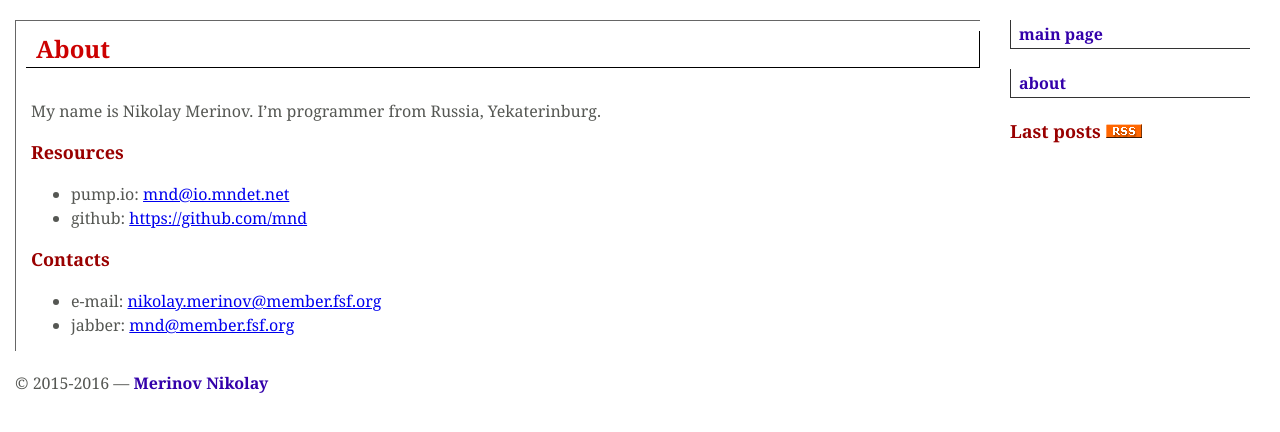
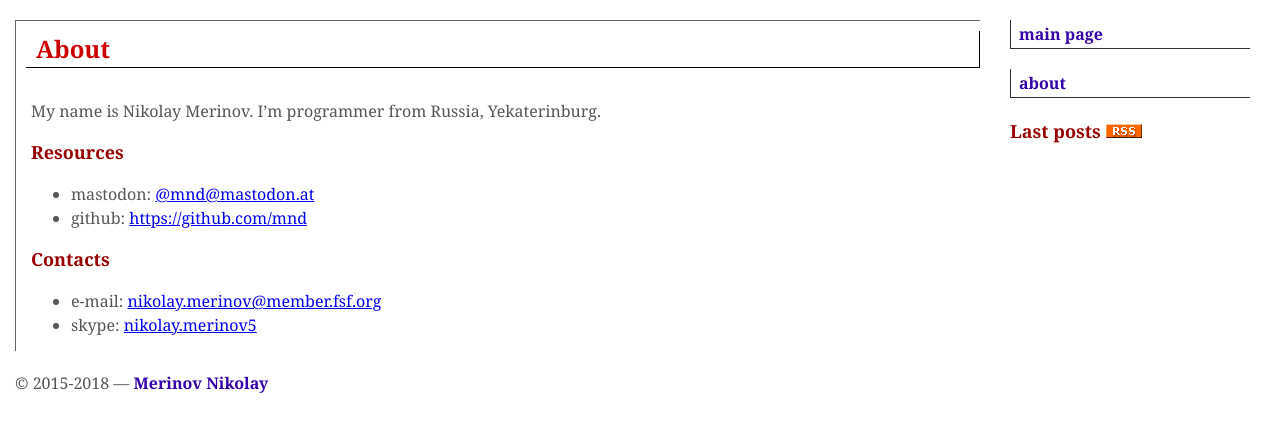
Before and after one commit to mnd/www.mndet.net, a Jekyll site: the page built from about.md, in a window 1280 px wide. Shown: the top 432 px of the page. Built offline with Jekyll 4.4.1, drawn with Linux system fonts in a browser that asks for light colours.

Commit message:
Bring old post from linkedin, add update template and about

```diff
--- a/_layouts/default.html
+++ b/_layouts/default.html
@@ -34,7 +34,7 @@
     </div>
 
     <div id="about-block">
-     &copy; 2015-2016 — <a href="mailto:nikolay.merinov@member.fsf.org">Merinov Nikolay</a>
+     &copy; 2015-2018 &mdash; <a href="mailto:nikolai.merinov@member.fsf.org">Merinov Nikolay</a>
     </div>
   </body>
 </html>
--- a/about.md
+++ b/about.md
@@ -6,10 +6,10 @@ My name is Nikolay Merinov. I'm programmer from Russia, Yekaterinburg.
 
 Resources
 ---------
-- pump.io: [mnd@io.mndet.net](https://io.mndet.net/mnd)
+- mastodon: [@mnd@mastodon.at](https://mastodon.at/@mnd)
 - github: [https://github.com/mnd](https://github.com/mnd)
 
 Contacts
 --------
 - e-mail: [nikolay.merinov@member.fsf.org](mailto:nikolay.merinov@member.fsf.org)
-- jabber: [mnd@member.fsf.org](xmpp:mnd@member.fsf.org)
+- skype: [nikolay.merinov5](skype:nikolay.merinov5)
```
Also changed, not shown: _posts/07-11-2017-yocto-devtool-modify-issues.md (added, +57 -0 lines).
